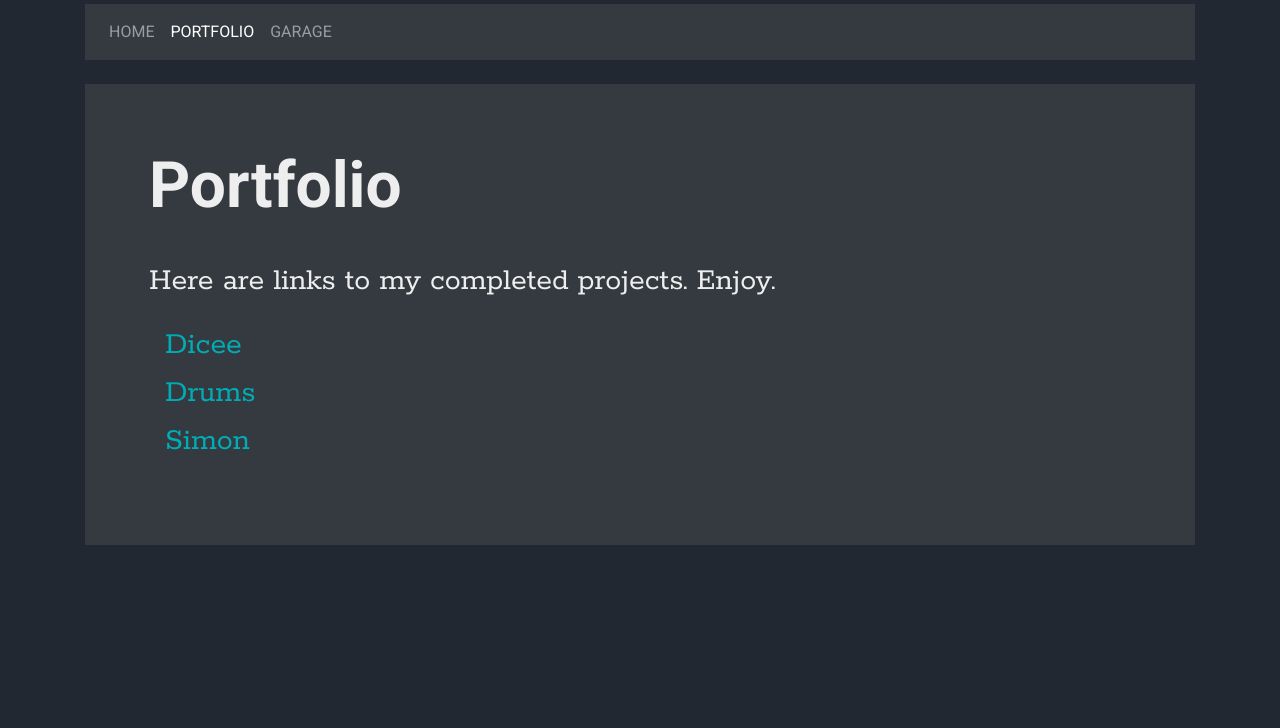
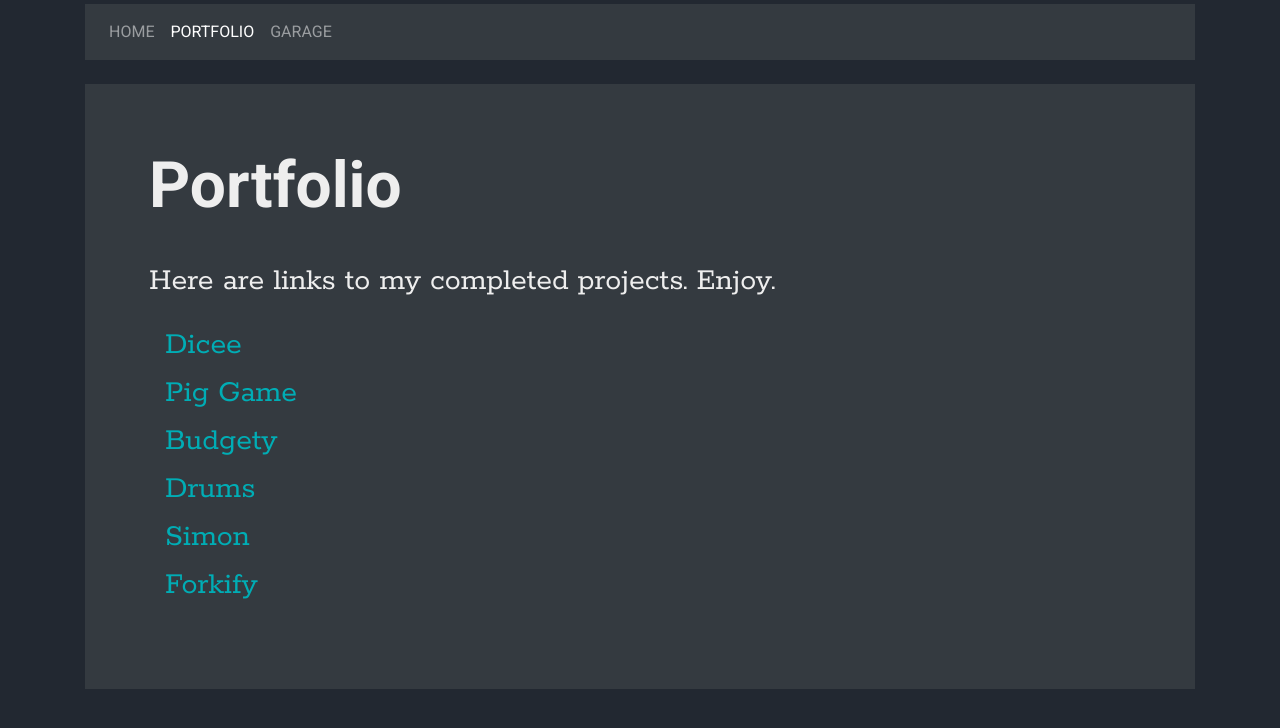
Before and after one commit to ariveron/Personal-Site, a plain HTML site: page portfolio.html in a window 1280 px wide. Drawn offline with nearby package versions, Linux system fonts and the light colour scheme.

Commit message:
Add projects to portfolio

```diff
--- a/portfolio.html
+++ b/portfolio.html
@@ -52,8 +52,11 @@
         <p>Here are links to my completed projects. Enjoy.</p>
         <p class="indent">
           <a href="portfolio/Dicee/index.html">Dicee</a> <br />
+          <a href="portfolio/PigGame/index.html">Pig Game</a> <br />
+          <a href="portfolio/Budgety/index.html">Budgety</a> <br />
           <a href="portfolio/Drums/index.html">Drums</a> <br />
           <a href="portfolio/Simon/index.html">Simon</a> <br />
+          <a href="portfolio/Forkify/index.html">Forkify</a> <br />
         </p>
       </div>
     </div>
```
